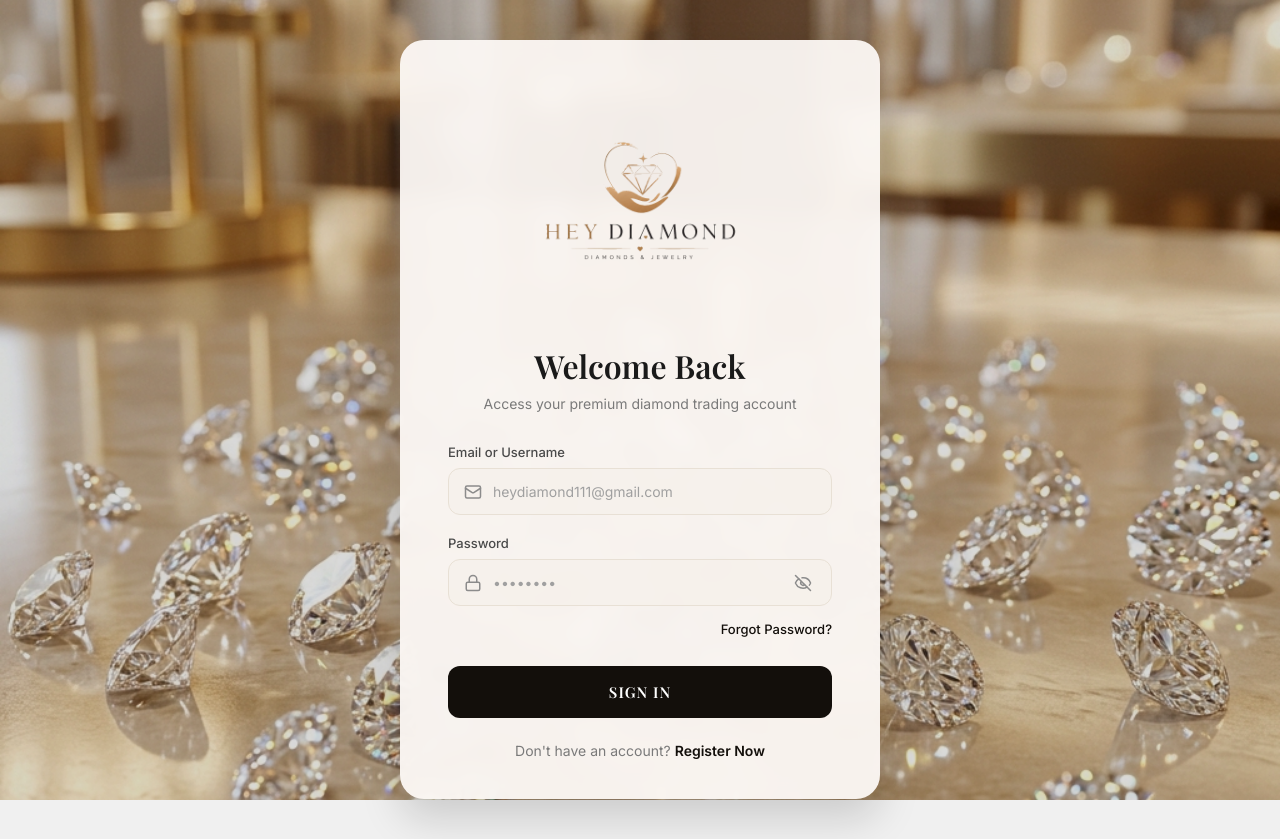
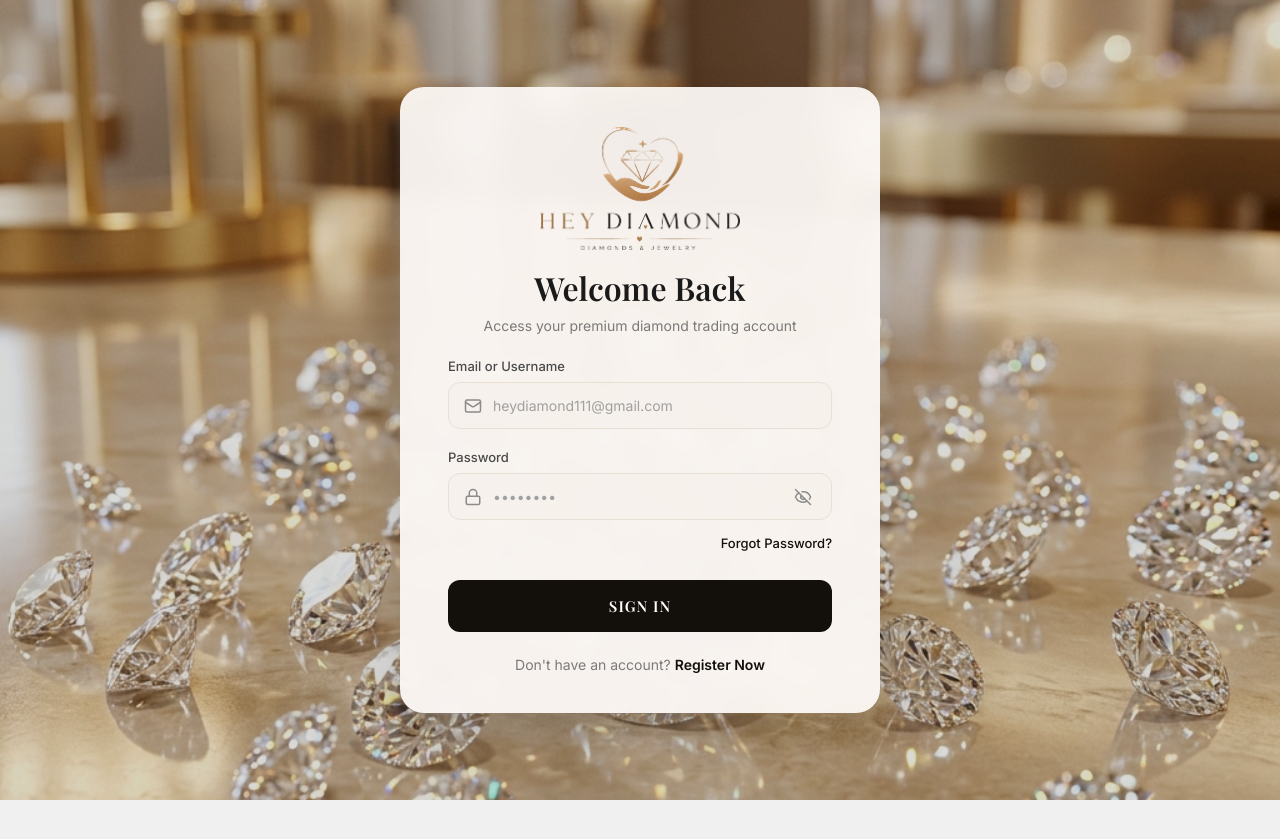
Before and after one commit to AmitDhorajiya123/heydiamond-front, a React (Vite) app: page /login in a window 1280 px wide. After the commit the page ends 800 px from the top, so only its background shows below. Built offline with nearby package versions, Linux system fonts and the light colour scheme.

Commit message:
Autocrop logo and adjust spacing for perfect fit

```diff
--- a/src/css/Auth.css
+++ b/src/css/Auth.css
@@ -46,7 +46,7 @@ input:-webkit-autofill:active {
 }
 
 .logo-container {
-    margin-bottom: 24px;
+    margin-bottom: 16px;
     display: flex;
     justify-content: center;
     width: 100%;
@@ -54,7 +54,7 @@ input:-webkit-autofill:active {
 
 .logo {
     width: 100%;
-    max-width: 240px;
+    max-width: 200px;
     height: auto;
     object-fit: contain;
 }
@@ -71,7 +71,7 @@ input:-webkit-autofill:active {
 .subtitle {
     font-size: 14px;
     color: var(--color-text-light);
-    margin-bottom: 32px;
+    margin-bottom: 24px;
     text-align: center;
 }
 
```
Also changed, not shown: crop-logo.js (added, +17 -0 lines), public/logo.png.
